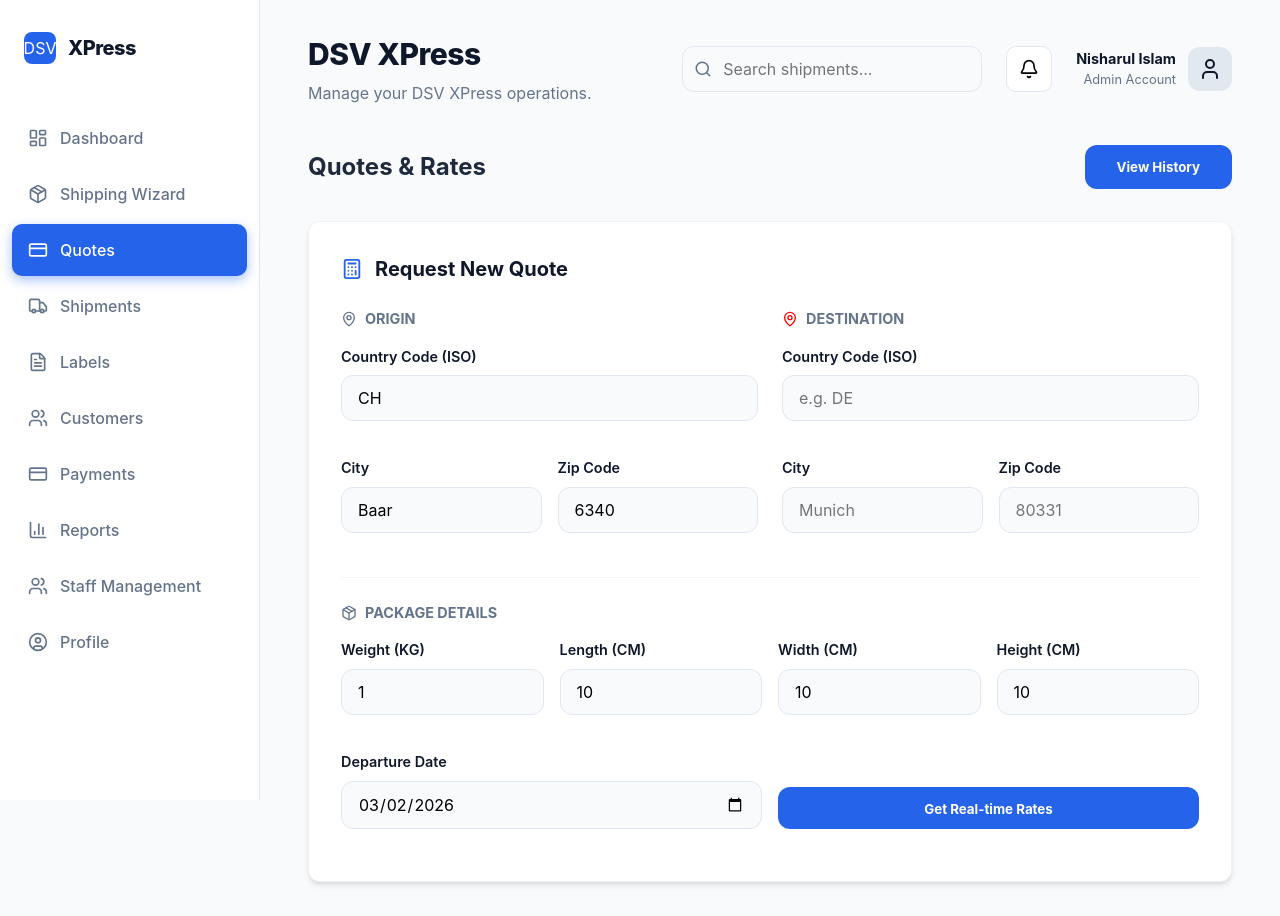
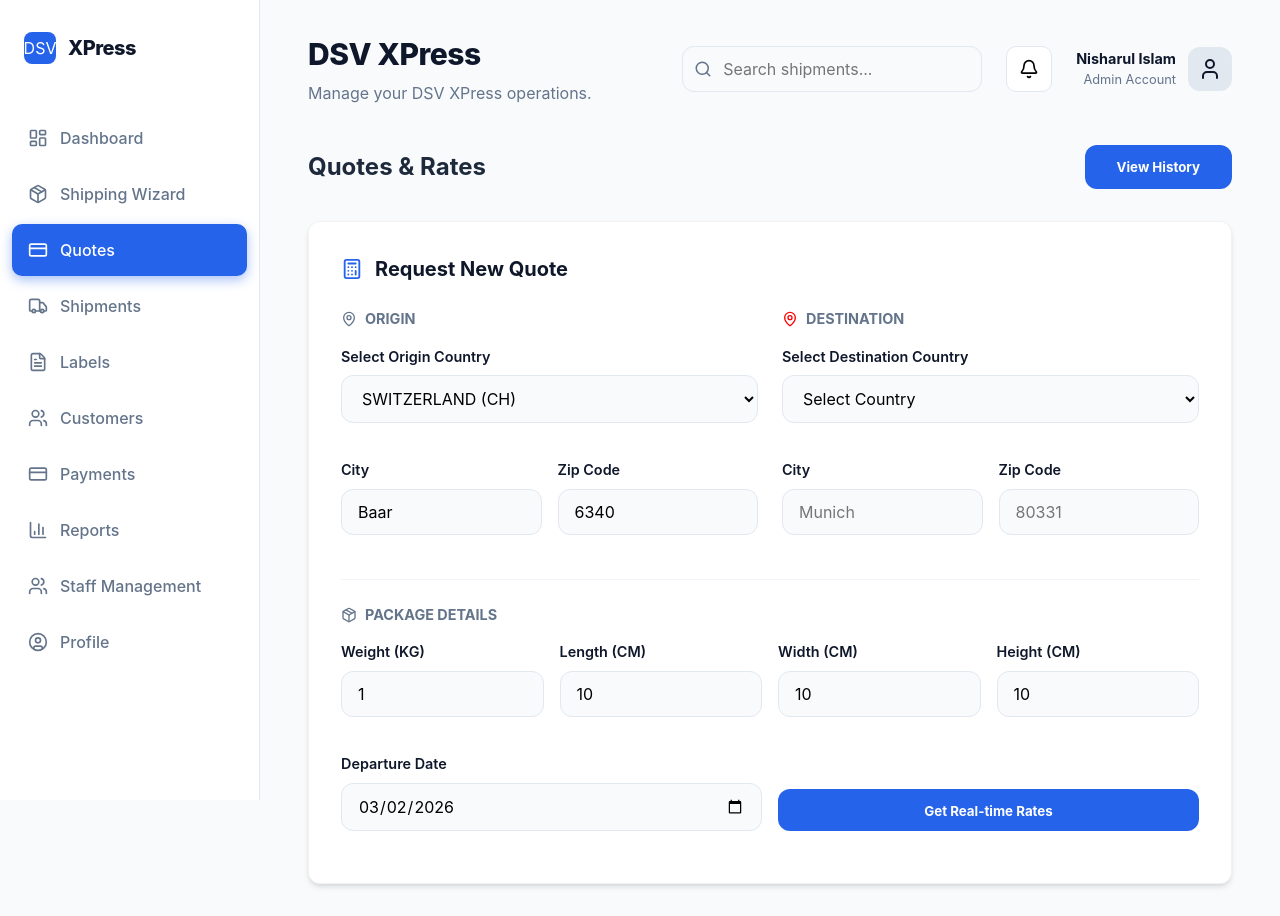
Before and after one commit to inisharul121/DSV_API, a React app in the folder frontend/: page /quotes in a window 1280 px wide. Both pictures are taken after a click on the button "New Request". Built offline with nearby package versions, Linux system fonts and the light colour scheme; the HTML template or start-up script is replaced by a standard one.

Commit message:
added country as dropdown in quotes

```diff
--- a/frontend/src/pages/Quotes.jsx
+++ b/frontend/src/pages/Quotes.jsx
@@ -1,6 +1,7 @@
 import React, { useState, useEffect } from 'react';
 import { Search, Calculator, Filter, Download, Plus, MapPin, Package, Calendar, ArrowRight, Loader, ChevronDown, Truck } from 'lucide-react';
 import dsvApi from '../api/dsvApi';
+import { countries } from '../utils/countries';
 
 const Quotes = () => {
     const [searchTerm, setSearchTerm] = useState('');
@@ -95,8 +96,21 @@
                                 <MapPin size={16} /> ORIGIN
                             </h4>
                             <div className="input-group">
-                                <label className="input-label">Country Code (ISO)</label>
-                                <input name="pickupCountryCode" value={formData.pickupCountryCode} onChange={handleFormChange} className="input-field" placeholder="e.g. CH" required />
+                                <label className="input-label">Select Origin Country</label>
+                                <select
+                                    name="pickupCountryCode"
+                                    value={formData.pickupCountryCode}
+                                    onChange={handleFormChange}
+                                    className="input-field"
+                                    required
+                                >
+                                    <option value="">Select Country</option>
+                                    {countries.map(c => (
+                                        <option key={c.code} value={c.code}>
+                                            {c.name} ({c.code})
+                                        </option>
+                                    ))}
+                                </select>
                             </div>
                             <div style={{ display: 'grid', gridTemplateColumns: '1fr 1fr', gap: '1rem' }}>
                                 <div className="input-group">
@@ -116,8 +130,21 @@
                                 <MapPin size={16} color="red" /> DESTINATION
                             </h4>
                             <div className="input-group">
-                                <label className="input-label">Country Code (ISO)</label>
-                                <input name="deliveryCountryCode" value={formData.deliveryCountryCode} onChange={handleFormChange} className="input-field" placeholder="e.g. DE" required />
+                                <label className="input-label">Select Destination Country</label>
+                                <select
+                                    name="deliveryCountryCode"
+                                    value={formData.deliveryCountryCode}
+                                    onChange={handleFormChange}
+                                    className="input-field"
+                                    required
+                                >
+                                    <option value="">Select Country</option>
+                                    {countries.map(c => (
+                                        <option key={c.code} value={c.code}>
+                                            {c.name} ({c.code})
+                                        </option>
+                                    ))}
+                                </select>
                             </div>
                             <div style={{ display: 'grid', gridTemplateColumns: '1fr 1fr', gap: '1rem' }}>
                                 <div className="input-group">
```
